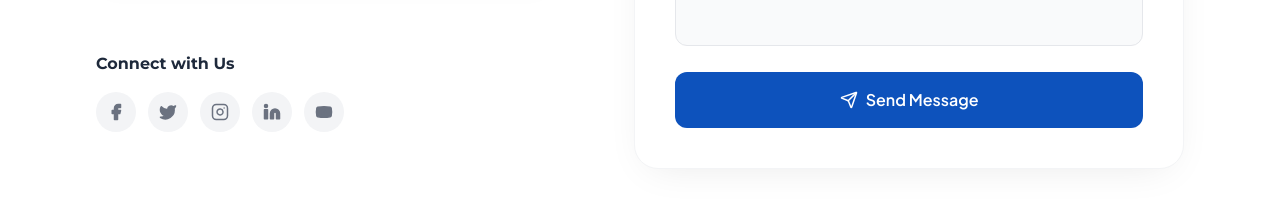
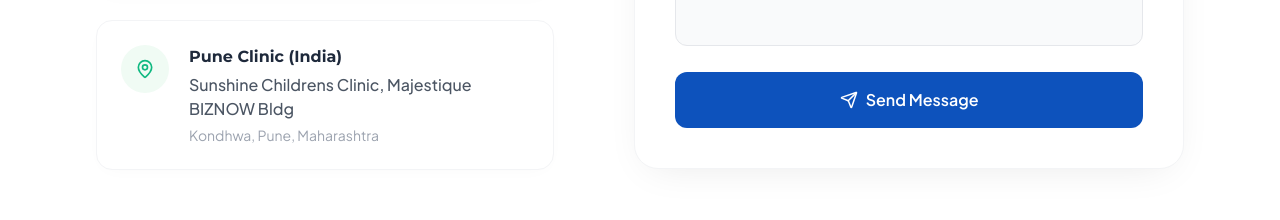
Before and after one commit to sabin876/Doctor-Port, a React (Vite) app: page /contact in a window 1280 px wide. Shown: the part 1080-1300 px from the top of the page. Built offline with nearby package versions, Linux system fonts and the light colour scheme; a web font is replaced by a local one.

Commit message:
Add second location card and map for Pune, India clinic

```diff
--- a/src/components/Contact.jsx
+++ b/src/components/Contact.jsx
@@ -65,15 +65,27 @@ const Contact = () => {
                             </div>
                         </div>
 
-                        {/* Location Card */}
+                        {/* Location Card 1 (Dubai) */}
                         <div className="bg-white rounded-2xl p-6 shadow-[0_4px_20px_-10px_rgba(0,0,0,0.05)] border border-gray-100 flex items-start gap-5 transition-transform hover:-translate-y-1 duration-300">
                             <div className="w-12 h-12 rounded-full bg-[#f0fbf4] text-[#10b981] flex items-center justify-center flex-shrink-0">
                                 <MapPin size={20} />
                             </div>
                             <div>
-                                <h3 className="text-[#1e293b] font-bold text-base mb-1">Location</h3>
+                                <h3 className="text-[#1e293b] font-bold text-base mb-1">Dubai Clinic</h3>
                                 <p className="text-gray-600 font-medium text-base mb-1">Canadian Specialist Hospital</p>
                                 <p className="text-gray-400 text-sm">Dubai, United Arab Emirates</p>
+                            </div>
+                        </div>
+
+                        {/* Location Card 2 (Pune) */}
+                        <div className="bg-white rounded-2xl p-6 shadow-[0_4px_20px_-10px_rgba(0,0,0,0.05)] border border-gray-100 flex items-start gap-5 transition-transform hover:-translate-y-1 duration-300">
+                            <div className="w-12 h-12 rounded-full bg-[#f0fbf4] text-[#10b981] flex items-center justify-center flex-shrink-0">
+                                <MapPin size={20} />
+                            </div>
+                            <div>
+                                <h3 className="text-[#1e293b] font-bold text-base mb-1">Pune Clinic (India)</h3>
+                                <p className="text-gray-600 font-medium text-base mb-1 line-clamp-2">Sunshine Childrens Clinic, Majestique BIZNOW Bldg</p>
+                                <p className="text-gray-400 text-sm">Kondhwa, Pune, Maharashtra</p>
                             </div>
                         </div>
 
@@ -141,9 +153,10 @@ const Contact = () => {
             </div>
 
             {/* Full Width Map Section */}
-            <div className="w-full h-[400px] lg:h-[500px] relative">
+            <div className="w-full relative grid lg:grid-cols-2">
+                <div className="h-[400px] lg:h-[500px] w-full relative">
                     <iframe
-                    title="Medical Center Location"
+                        title="Dubai Medical Center Location"
                         src="https://www.google.com/maps/embed?pb=!1m18!1m12!1m3!1d3608.2612745339667!2d55.3371900150117!3d25.26180998386629!2m3!1f0!2f0!3f0!3m2!1i1024!2i768!4f13.1!3m3!1m2!1s0x3e5f5ccf5777bd37%3A0x60037a5999092b71!2sCanadian%20Specialist%20Hospital!5e0!3m2!1sen!2sae!4v1655976541012!5m2!1sen!2sae"
                         width="100%"
                         height="100%"
@@ -152,6 +165,19 @@ const Contact = () => {
                         loading="lazy"
                         className="absolute inset-0 w-full h-full object-cover"
                     ></iframe>
+                </div>
+                <div className="h-[400px] lg:h-[500px] w-full relative">
+                    <iframe
+                        title="Pune Medical Center Location"
+                        src="https://maps.google.com/maps?q=SUNSHINE+CHILDRENS+CLINIC+KONDHWA,+Pune&t=&z=14&ie=UTF8&iwloc=&output=embed"
+                        width="100%"
+                        height="100%"
+                        style={{ border: 0 }}
+                        allowFullScreen=""
+                        loading="lazy"
+                        className="absolute inset-0 w-full h-full object-cover lg:border-l border-white/20"
+                    ></iframe>
+                </div>
             </div>
         </main>
     );
```
Lines whose indentation alone changed are shown as unchanged.
